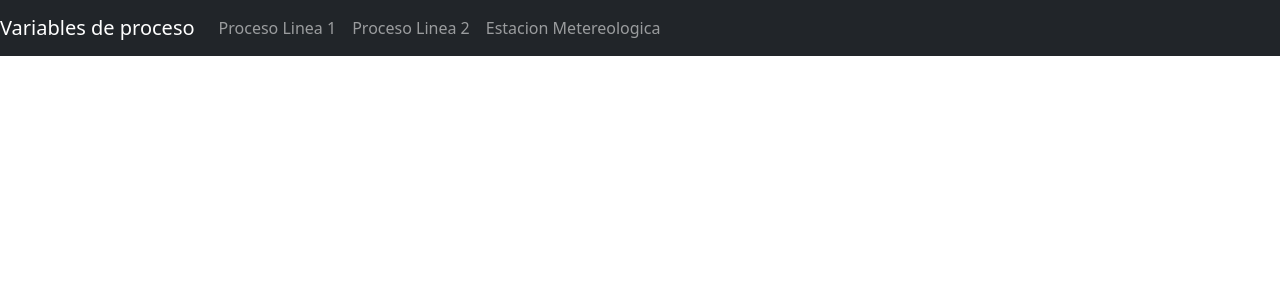
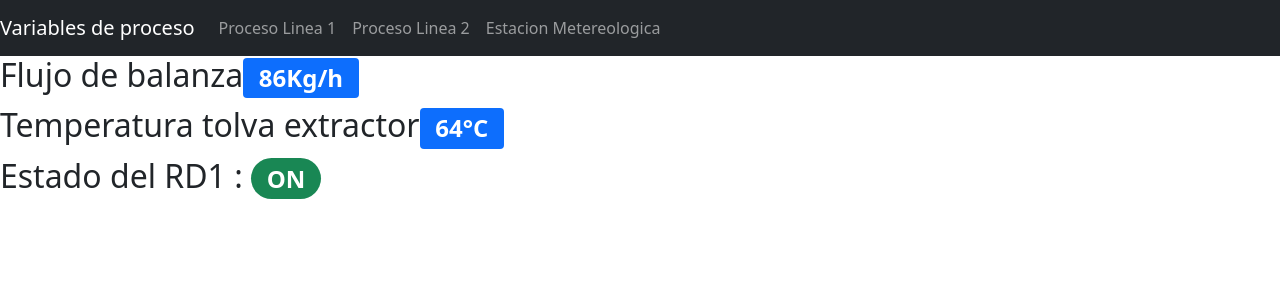
Before and after one commit to jairdvargas/process-HMI, a React (Create React App) app in the folder frontend/: page / in a window 1280 px wide. Shown: the top 300 px of the page. Built offline with nearby package versions, Linux system fonts and the light colour scheme.

Commit message:
FE: Se agrego dos componentes para ver variables

```diff
--- a/frontend/src/App.js
+++ b/frontend/src/App.js
@@ -1,11 +1,15 @@
 import 'bootstrap/dist/css/bootstrap.min.css';
 import Cabecera from './componentes/Cabecera';
-
+import Variableanalogica from './componentes/Variableanalogica';
+import Variabledigital from './componentes/Variabledigital';
 
 const App = () => {
   return (
     <div className="App">
       <Cabecera titulo="Variables de proceso" />
+      <Variableanalogica nombretag="Flujo de balanza" valortag="86" unidadtag="Kg/h" />
+      <Variableanalogica  nombretag="Temperatura tolva extractor" valortag="64" unidadtag="°C" />
+      <Variabledigital  nombretag="Estado del RD1" valortag="ON" />
     </div>
   );
 }
--- /dev/null
+++ b/frontend/src/componentes/Variableanalogica.js
@@ -0,0 +1,16 @@
+import React from 'react';
+import Badge from 'react-bootstrap/Badge';
+
+
+const Variableanalogica = ({nombretag, valortag, unidadtag}) => {
+    return (
+        <h2> {nombretag}
+        <Badge bg="primary">
+            {valortag}
+            {unidadtag}
+            </Badge>
+        </h2>
+    )
+};
+
+export default Variableanalogica;
--- /dev/null
+++ b/frontend/src/componentes/Variabledigital.js
@@ -0,0 +1,12 @@
+import React from 'react';
+import Badge from 'react-bootstrap/Badge';
+
+const Variabledigital = ({nombretag, valortag}) => {
+    return (
+        <h2>
+            {nombretag} : <Badge pill bg="success"> {valortag} </Badge>
+        </h2>
+    )
+};
+
+export default Variabledigital;
```
